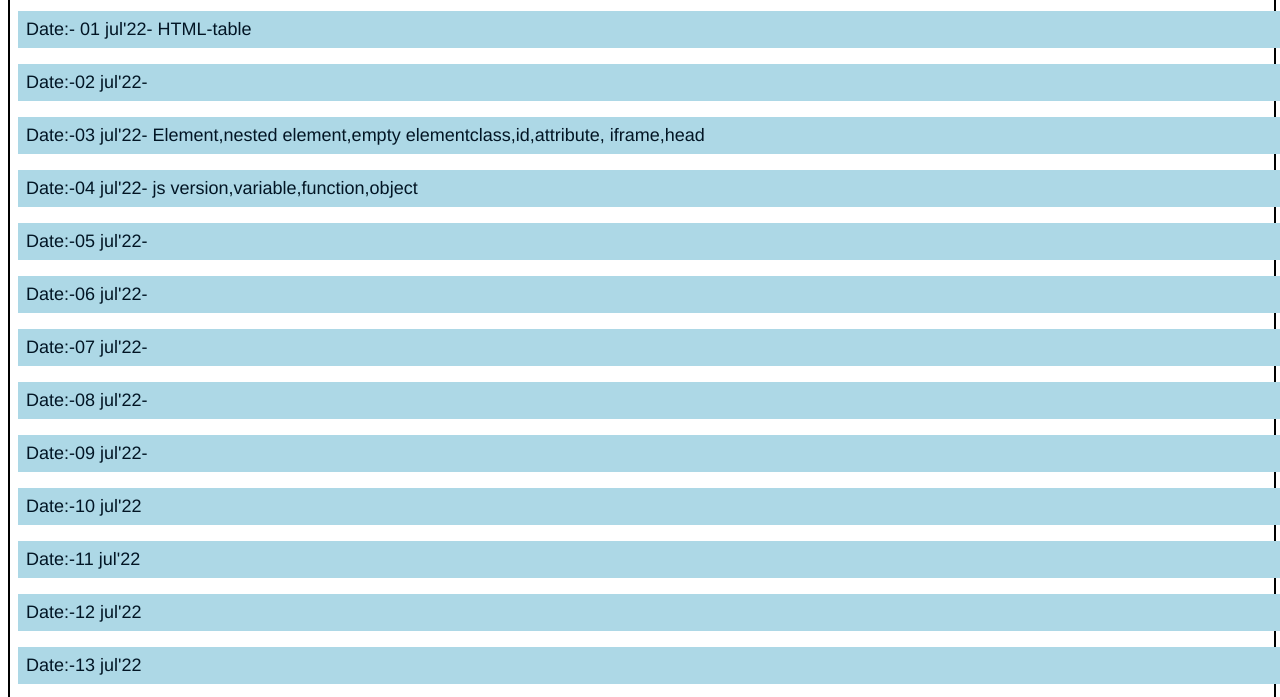
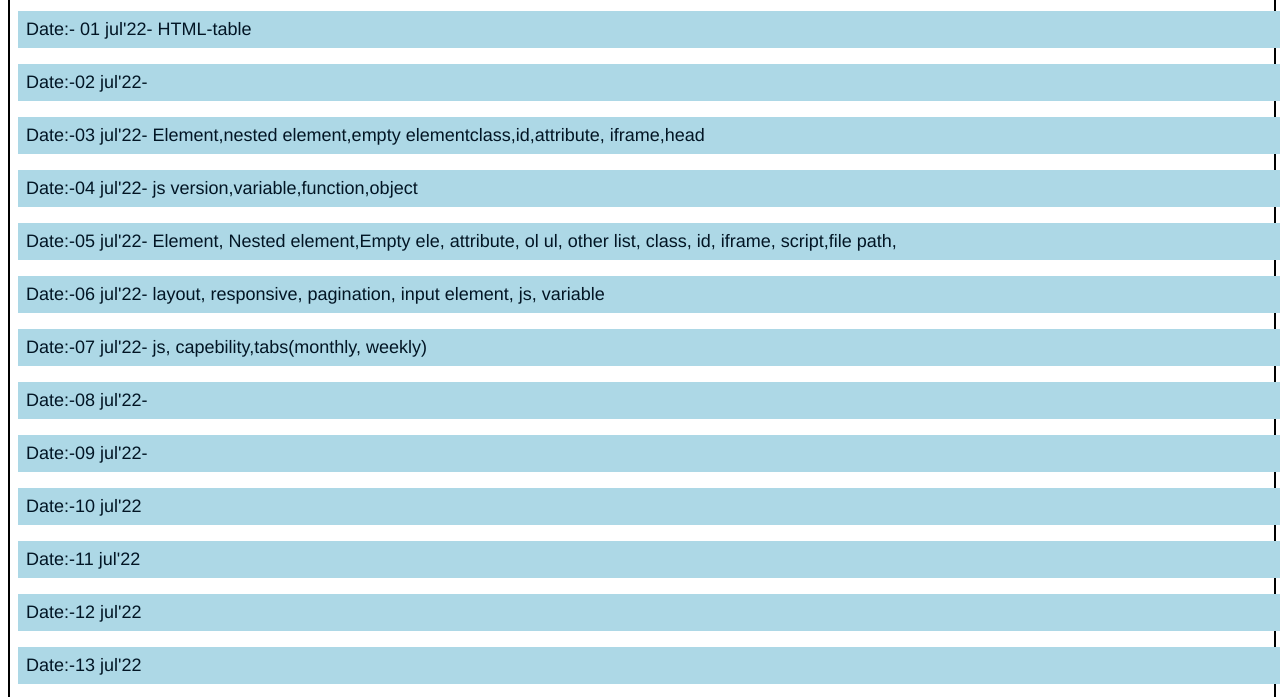
Before and after one commit to SwetankG/daily-learning, a plain HTML site: page html/study-list.html in a window 1280 px wide. Shown: the part 97-794 px from the top of the page. Drawn offline with Linux system fonts and the light colour scheme.

Commit message:
5-6-7 added

```diff
--- a/html/study-list.html
+++ b/html/study-list.html
@@ -48,9 +48,9 @@
         <div class="item" id="box3">Date:-03 jul'22- Element,nested element,empty elementclass,id,attribute, iframe,head
         </div>
         <div class="item" id="box4">Date:-04 jul'22- js version,variable,function,object</div>
-        <div class="item" id="box5">Date:-05 jul'22- </div>
-        <div class="item" id="box6">Date:-06 jul'22- </div>
-        <div class="item" id="box7">Date:-07 jul'22- </div>
+        <div class="item" id="box5">Date:-05 jul'22- Element, Nested element,Empty ele, attribute, ol ul, other list, class, id, iframe, script,file path, </div>
+        <div class="item" id="box6">Date:-06 jul'22- layout, responsive, pagination, input element, js, variable</div>
+        <div class="item" id="box7">Date:-07 jul'22- js, capebility,tabs(monthly, weekly)</div>
         <div class="item" id="box8">Date:-08 jul'22- </div>
         <div class="item" id="box9">Date:-09 jul'22- </div>
         <div class="item" id="box10">Date:-10 jul'22</div>
```
